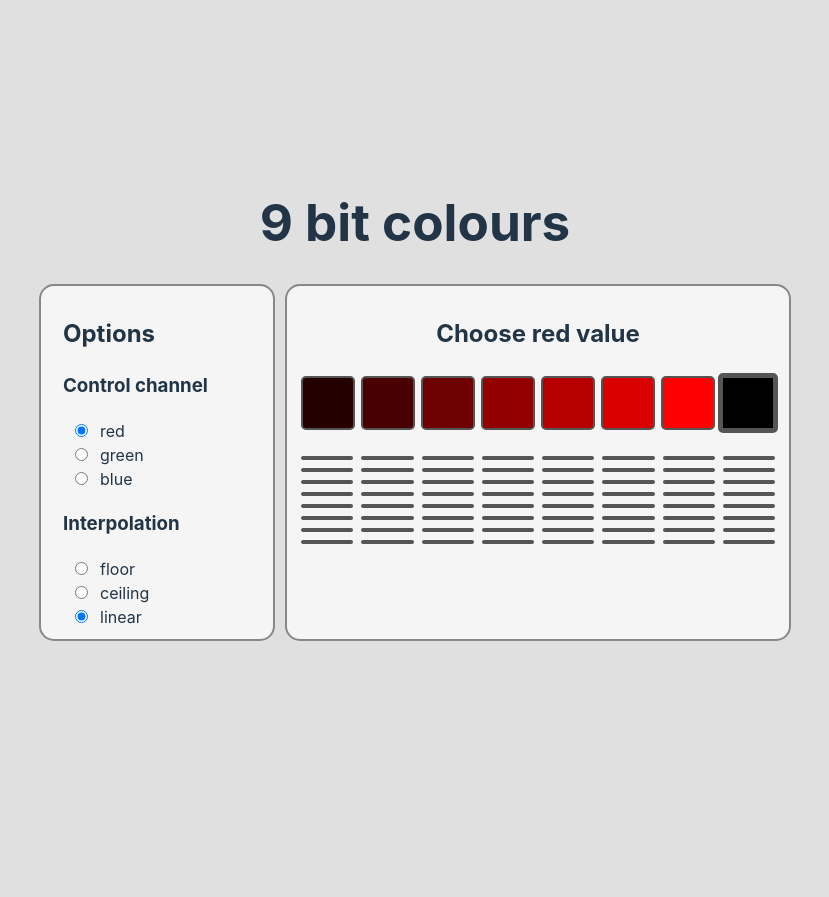
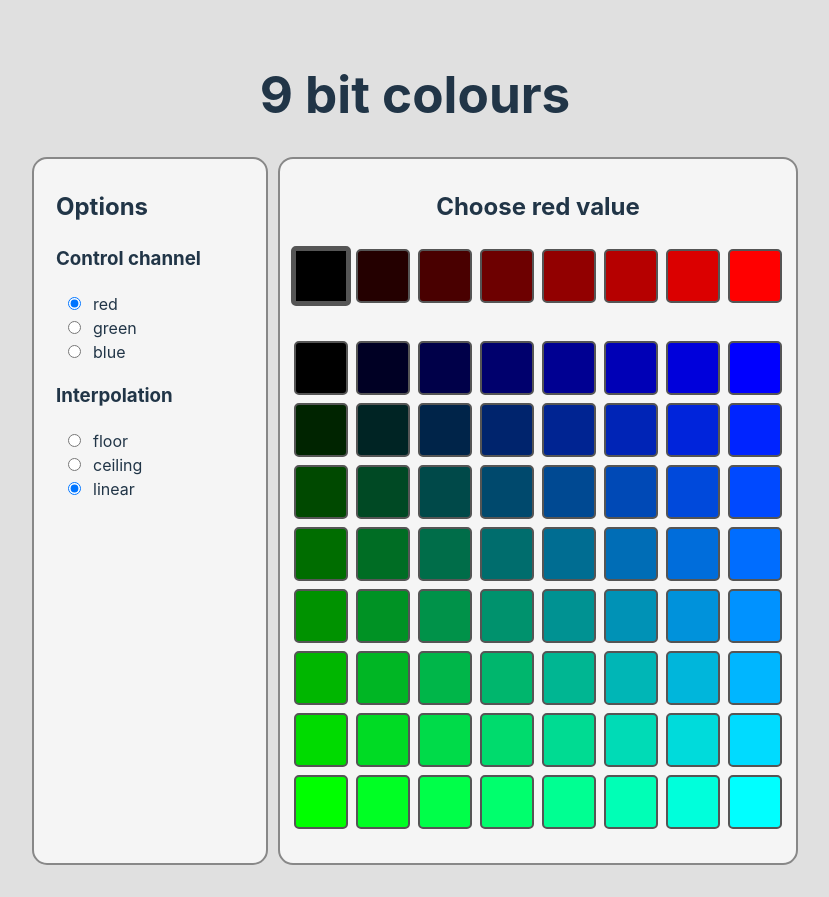
Before and after one commit to benfredwells/9bit-colour, a React (Vite) app: page / in a window 1280 px wide. Shown: the whole page, without its empty margins (225-1054 px from the left). Before the commit the page ends 800 px from the top, so only its background shows below. Built offline with nearby package versions, Linux system fonts and the light colour scheme.

Commit message:
Introduce ColourGrid using Grid

```diff
--- /dev/null
+++ b/src/components/colourGrid.tsx
@@ -0,0 +1,56 @@
+import {
+  copyTextForValues,
+  cssColourForValues,
+  RGBOptions,
+} from "../lib/colourUtils";
+import ColourSquare from "./colourSquare";
+import { Grid, GridCell } from "./grid";
+
+type Props = {
+  colourValues: Array<number>;
+  rgbOptions: RGBOptions;
+  control: number;
+  setStatus: (status: string) => void;
+};
+
+export function ColourGrid({
+  colourValues,
+  rgbOptions,
+  control,
+  setStatus,
+}: Props) {
+  const cells: Array<JSX.Element> = [];
+  for (const var1 of colourValues) {
+    for (const var2 of colourValues) {
+      const keyStr = var1.toString() + "," + var2.toString();
+      cells.push(
+        <GridCell key={keyStr} pos={{ row: var1 + 1, col: var2 + 1 }}>
+          <ColourSquare
+            key={keyStr}
+            colour={cssColourForValues(control, var1, var2, rgbOptions)}
+            copyable
+            onClick={() => {
+              navigator.clipboard
+                .writeText(copyTextForValues(control, var1, var2, rgbOptions))
+                .then(() =>
+                  setStatus(
+                    `Copied ${copyTextForValues(
+                      control,
+                      var1,
+                      var2,
+                      rgbOptions
+                    )}`
+                  )
+                );
+            }}
+            onMouseEnter={() =>
+              setStatus(copyTextForValues(control, var1, var2, rgbOptions))
+            }
+            onMouseLeave={() => setStatus("")}
+          />
+        </GridCell>
+      );
+    }
+  }
+  return <Grid>{cells}</Grid>;
+}
--- a/src/components/colourSwatch.tsx
+++ b/src/components/colourSwatch.tsx
@@ -16,10 +16,10 @@ export function ColourSwatch({
   setControl,
 }: Props) {
   return (
-    <Grid cellSize={"50px"}>
+    <Grid>
       {colourValues.map((controlVal) => {
         return (
-          <GridCell pos={{ row: 1, col: controlVal }}>
+          <GridCell pos={{ row: 1, col: controlVal+1 }}>
             <ColourSquare
               key={controlVal}
               colour={cssColourForControlValue(controlVal, rgbOptions)}
--- a/src/components/explorer.css
+++ b/src/components/explorer.css
@@ -18,8 +18,9 @@
 .grid {
   grid-auto-rows: 50px;
   grid-auto-columns: 50px;
-  gap: 10px;
+  gap: 12px;
   padding-right: 12px;
+  padding-bottom: 12px;
 }
 
 .panel {
--- a/src/components/explorer.tsx
+++ b/src/components/explorer.tsx
@@ -1,14 +1,10 @@
 import { useState } from "react";
 
 import "./explorer.css";
-import ColourSquare from "./colourSquare";
 import Menu from "./rgbOptions";
-import {
-  RGBOptions,
-  copyTextForValues,
-  cssColourForValues,
-} from "../lib/colourUtils";
+import { RGBOptions } from "../lib/colourUtils";
 import { ColourSwatch } from "./colourSwatch";
+import { ColourGrid } from "./colourGrid";
 
 function Explorer() {
   const [rgbOptions, setRGBOptions] = useState<RGBOptions>({
@@ -37,50 +33,12 @@ function Explorer() {
             setControl={setControl}
           />
           <div className="vSpacer" />
-          <div className="column">
-            {colourValues.map((var1) => {
-              return (
-                <div key={var1} className="row">
-                  {colourValues.map((var2) => {
-                    return (
-                      <ColourSquare
-                        key={var2}
-                        colour={cssColourForValues(
-                          control,
-                          var1,
-                          var2,
-                          rgbOptions
-                        )}
-                        copyable
-                        onClick={() => {
-                          navigator.clipboard
-                            .writeText(
-                              copyTextForValues(control, var1, var2, rgbOptions)
-                            )
-                            .then(() =>
-                              setStatus(
-                                `Copied ${copyTextForValues(
-                                  control,
-                                  var1,
-                                  var2,
-                                  rgbOptions
-                                )}`
-                              )
-                            );
-                        }}
-                        onMouseEnter={() =>
-                          setStatus(
-                            copyTextForValues(control, var1, var2, rgbOptions)
-                          )
-                        }
-                        onMouseLeave={() => setStatus("")}
-                      />
-                    );
-                  })}
-                </div>
-              );
-            })}
-          </div>
+          <ColourGrid
+            colourValues={colourValues}
+            rgbOptions={rgbOptions}
+            control={control}
+            setStatus={setStatus}
+          />
           <div className="status">{status}</div>
         </div>
       </div>
--- a/src/components/grid.tsx
+++ b/src/components/grid.tsx
@@ -28,7 +28,6 @@ export function GridCell({
 }
 
 type GridProps = {
-  cellSize: string;
 };
 
 export function Grid({
```
